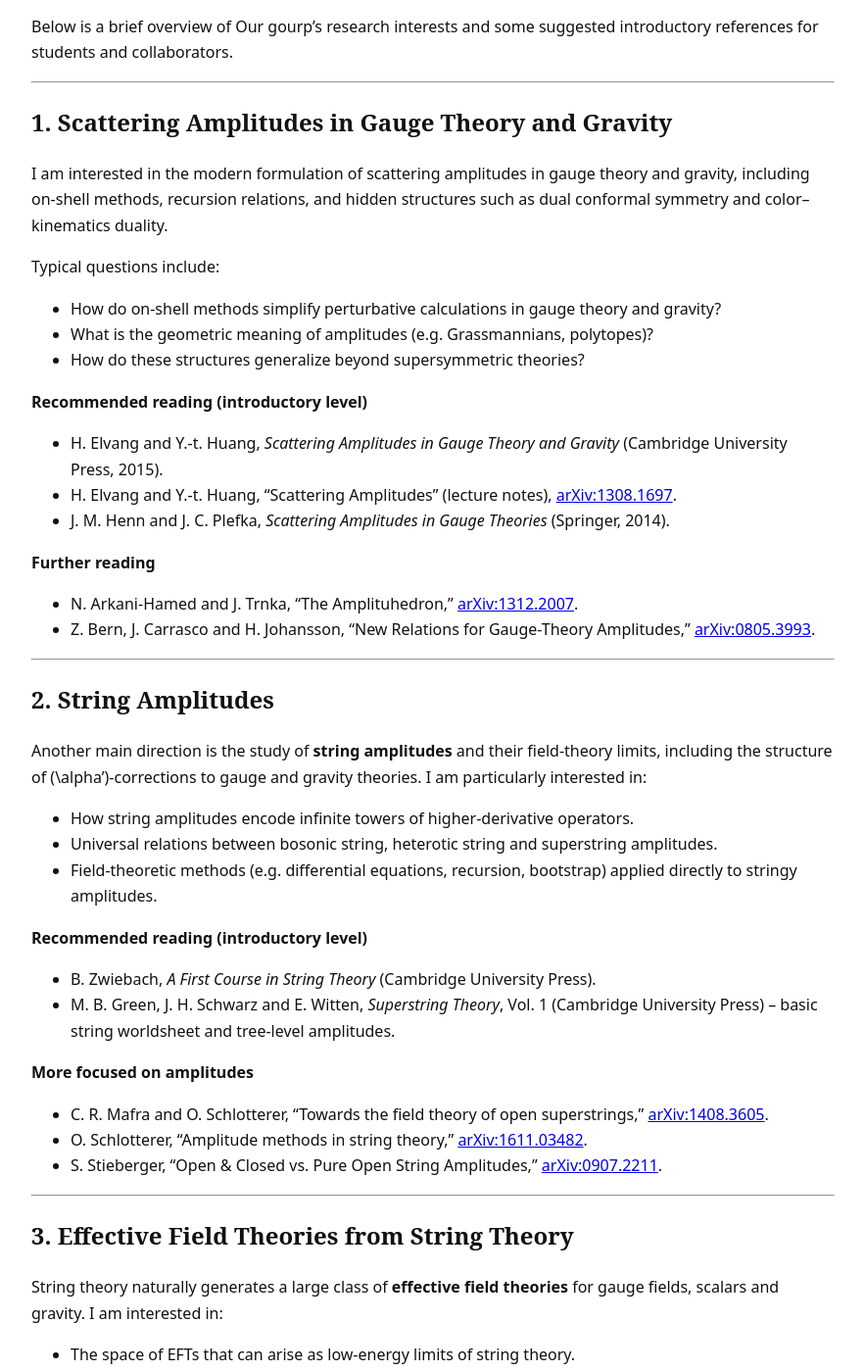
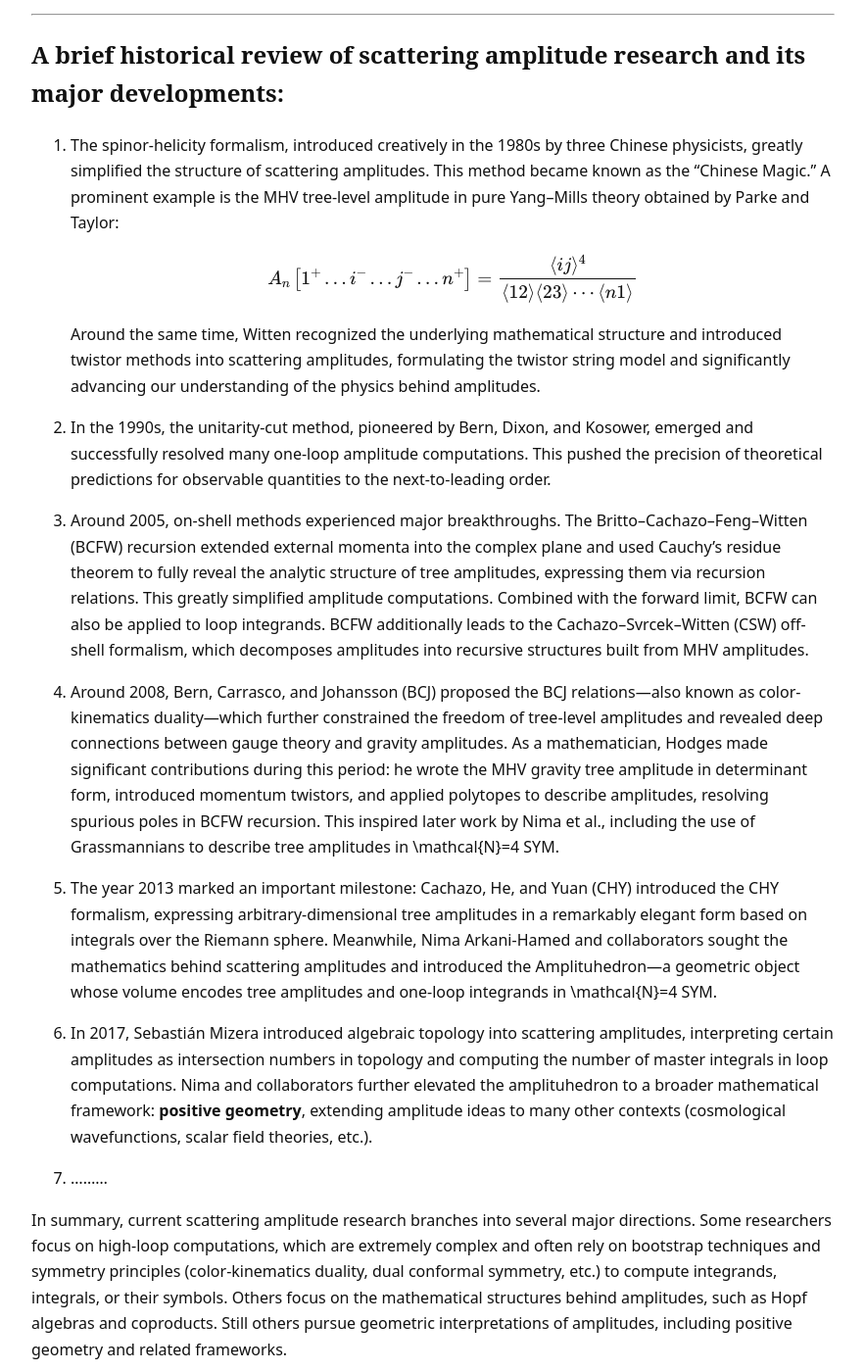
Before and after one commit to QuantumQ1/quantumq1.github.io, a Jekyll site: the page built from research.md, in a window 1280 px wide and 1400 px high, scrolled down 422 px. Shown: the whole window at 98% size, without its empty margins (198-1081 px from the left). Built offline with Jekyll 4.4.1, drawn with Linux system fonts in a browser that asks for light colours.

Commit message:
Update research.md

```diff
--- a/research.md
+++ b/research.md
@@ -6,6 +6,37 @@ title: Research
 # Research
 
 Our gourp's research is broadly focused on **High-Energy Physics Theory**, especially on the structures of **scattering amplitudes** in the **QFT** and **String Theory**.
+
+---
+
+## A brief historical review of scattering amplitude research and its major developments:
+
+1. The spinor-helicity formalism, introduced creatively in the 1980s by three Chinese physicists, greatly simplified the structure of scattering amplitudes. This method became known as the “Chinese Magic.” A prominent example is the MHV tree-level amplitude in pure Yang–Mills theory obtained by Parke and Taylor:
+
+   $$
+
+   A_{n}\left[1^{+} \ldots i^{-} \ldots j^{-} \ldots n^{+}\right]=\frac{\langle i j\rangle^{4}}{\langle 12\rangle\langle 23\rangle \cdots\langle n 1\rangle}
+
+   $$
+
+   Around the same time, Witten recognized the underlying mathematical structure and introduced twistor methods into scattering amplitudes, formulating the twistor string model and significantly advancing our understanding of the physics behind amplitudes.
+
+2. In the 1990s, the unitarity-cut method, pioneered by Bern, Dixon, and Kosower, emerged and successfully resolved many one-loop amplitude computations. This pushed the precision of theoretical predictions for observable quantities to the next-to-leading order.
+
+3. Around 2005, on-shell methods experienced major breakthroughs. The Britto–Cachazo–Feng–Witten (BCFW) recursion extended external momenta into the complex plane and used Cauchy’s residue theorem to fully reveal the analytic structure of tree amplitudes, expressing them via recursion relations. This greatly simplified amplitude computations. Combined with the forward limit, BCFW can also be applied to loop integrands. BCFW additionally leads to the Cachazo–Svrcek–Witten (CSW) off-shell formalism, which decomposes amplitudes into recursive structures built from MHV amplitudes.
+
+4. Around 2008, Bern, Carrasco, and Johansson (BCJ) proposed the BCJ relations—also known as color-kinematics duality—which further constrained the freedom of tree-level amplitudes and revealed deep connections between gauge theory and gravity amplitudes. As a mathematician, Hodges made significant contributions during this period: he wrote the MHV gravity tree amplitude in determinant form, introduced momentum twistors, and applied polytopes to describe amplitudes, resolving spurious poles in BCFW recursion. This inspired later work by Nima et al., including the use of Grassmannians to describe tree amplitudes in \mathcal{N}=4 SYM.
+
+5. The year 2013 marked an important milestone: Cachazo, He, and Yuan (CHY) introduced the CHY formalism, expressing arbitrary-dimensional tree amplitudes in a remarkably elegant form based on integrals over the Riemann sphere. Meanwhile, Nima Arkani-Hamed and collaborators sought the mathematics behind scattering amplitudes and introduced the Amplituhedron—a geometric object whose volume encodes tree amplitudes and one-loop integrands in \mathcal{N}=4 SYM.
+
+6. In 2017, Sebastián Mizera introduced algebraic topology into scattering amplitudes, interpreting certain amplitudes as intersection numbers in topology and computing the number of master integrals in loop computations. Nima and collaborators further elevated the amplituhedron to a broader mathematical framework: **positive geometry**, extending amplitude ideas to many other contexts (cosmological wavefunctions, scalar field theories, etc.).
+
+7. ………
+
+  In summary, current scattering amplitude research branches into several major directions. Some researchers focus on high-loop computations, which are extremely complex and often rely on bootstrap techniques and symmetry principles (color-kinematics duality, dual conformal symmetry, etc.) to compute integrands, integrals, or their symbols. Others focus on the mathematical structures behind amplitudes, such as Hopf algebras and coproducts. Still others pursue geometric interpretations of amplitudes, including positive geometry and related frameworks.
+
+
+
 
 Below is a brief overview of Our gourp's research interests and some suggested introductory references for students and collaborators.
 
```
